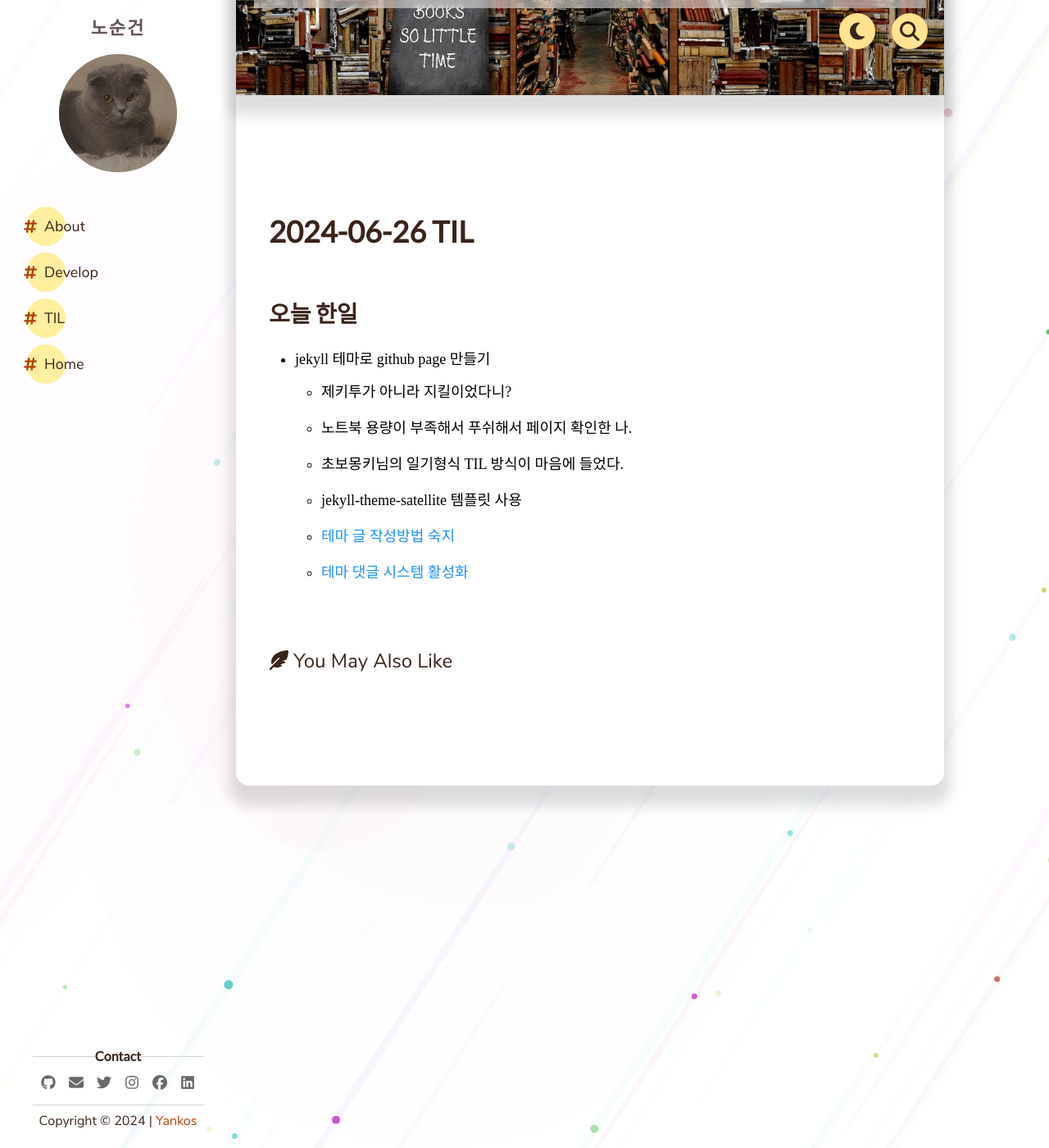
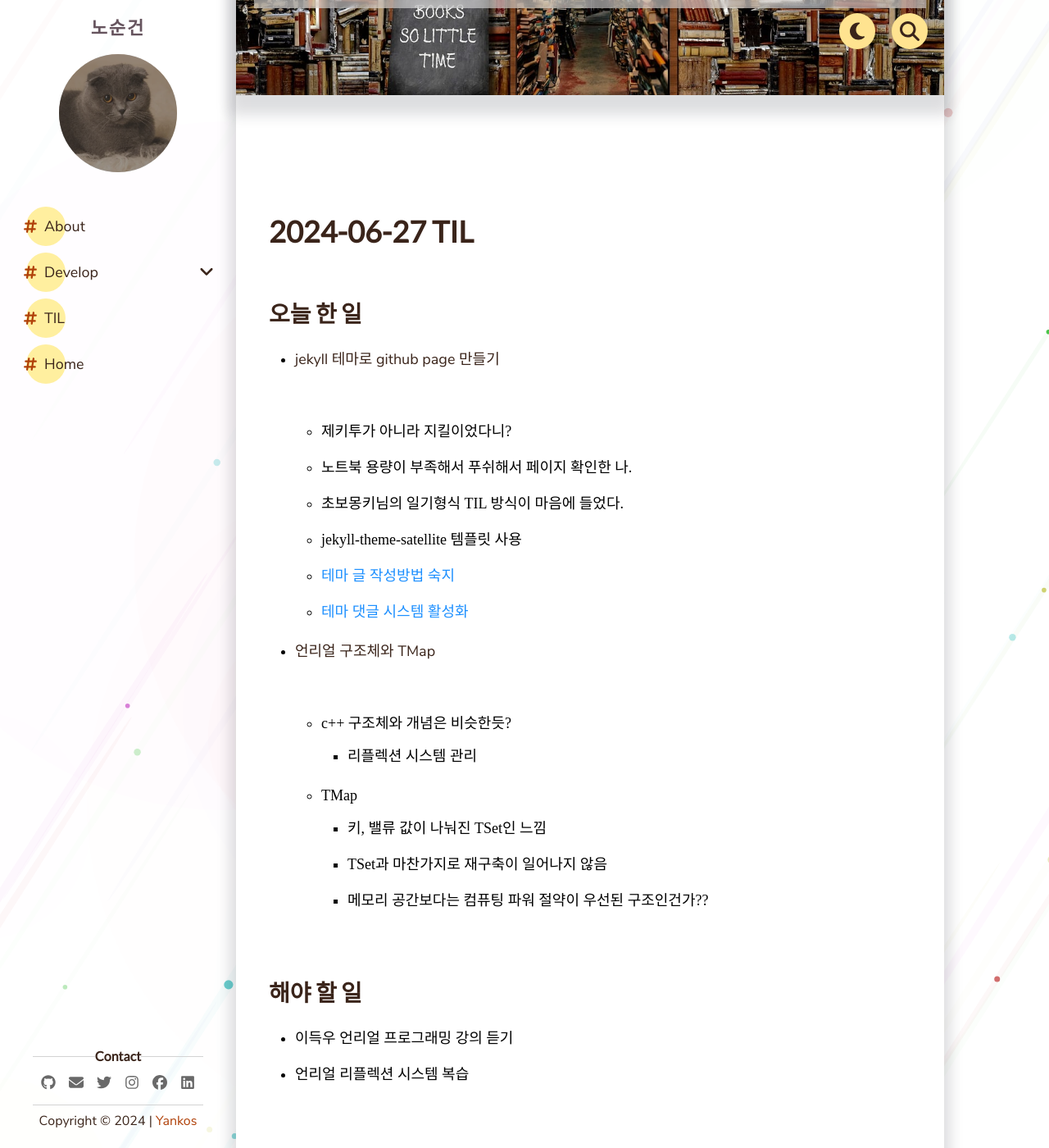
Before and after one commit to Decker-Noh/Decker-Noh.github.io, a Jekyll site: the page built from _pages/TIL/01.md, in a window 1280 px wide and 1400 px high, scrolled down 491 px. Shown: the whole window at 82% size. Built offline with Jekyll 4.4.1, drawn with Linux system fonts in a browser that asks for light colours; comment, search, counter and statistics services are not loaded; some of the changed text lies outside the part shown.

Commit message:
구조체, TMap, 시간복잡도

```diff
--- a/_pages/TIL/01.md
+++ b/_pages/TIL/01.md
@@ -1,17 +1,31 @@
 ---
-title: "jekyll Github page, unreal"
+title: "[TIL] jekyll Github page, unreal"
 date: "2024-6-27"
 thumbnail: "/assets/img/book.jpg"
 ---
 
-# 2024-06-26 TIL
+# 2024-06-27 TIL
 
-## 오늘 한일
+## 오늘 한 일
 
 - jekyll 테마로 github page 만들기
+
   - 제키투가 아니라 지킬이었다니?
   - 노트북 용량이 부족해서 푸쉬해서 페이지 확인한 나.
   - 초보몽키님의 일기형식 TIL 방식이 마음에 들었다.
   - jekyll-theme-satellite 템플릿 사용
   - [테마 글 작성방법 숙지](https://github.com/byanko55/jekyll-theme-satellite/blob/master/docs/Posting%20Guide.md)
   - [테마 댓글 시스템 활성화](https://github.com/byanko55/jekyll-theme-satellite/blob/master/docs/Comment%20System.md)
+
+- 언리얼 구조체와 TMap
+  - c++ 구조체와 개념은 비슷한듯?
+    - 리플렉션 시스템 관리
+  - TMap
+    - 키, 밸류 값이 나눠진 TSet인 느낌
+    - TSet과 마찬가지로 재구축이 일어나지 않음
+    - 메모리 공간보다는 컴퓨팅 파워 절약이 우선된 구조인건가??
+
+## 해야 할 일
+
+- 이득우 언리얼 프로그래밍 강의 듣기
+- 언리얼 리플렉션 시스템 복습
```
Also changed, not shown: _pages/Develop/Unreal/index.md (added, +2 -0 lines), _pages/Develop/Unreal/언리얼 구조체와 TMap.md (added, +39 -0 lines), _pages/Develop/Unreal/언리얼 컨테이너 자료구조 시간 복잡도.md (added, +17 -0 lines).
